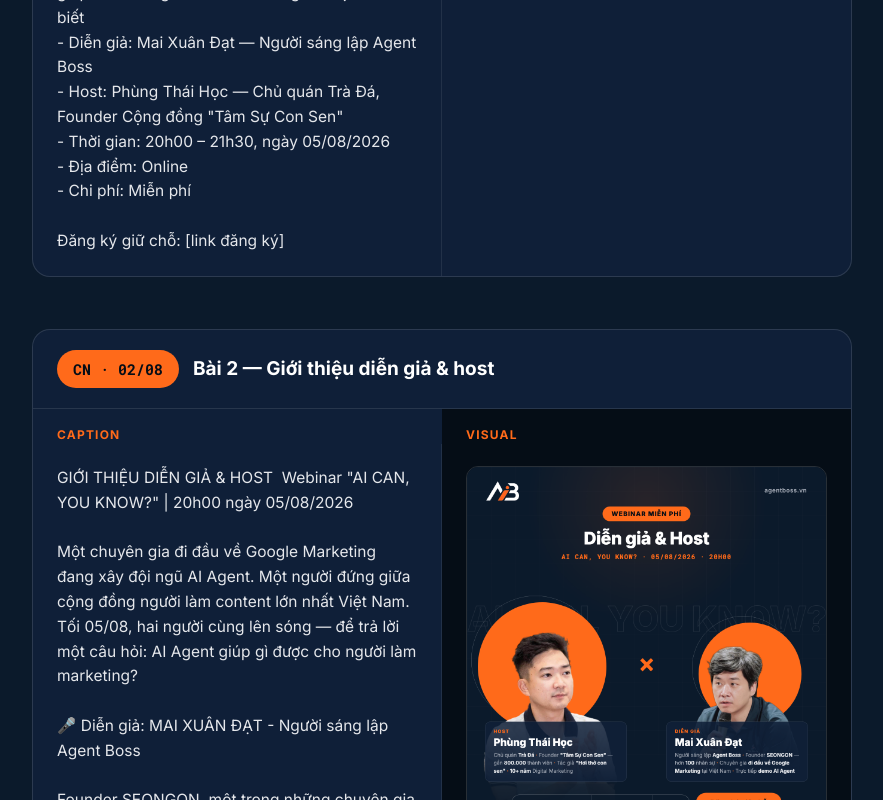
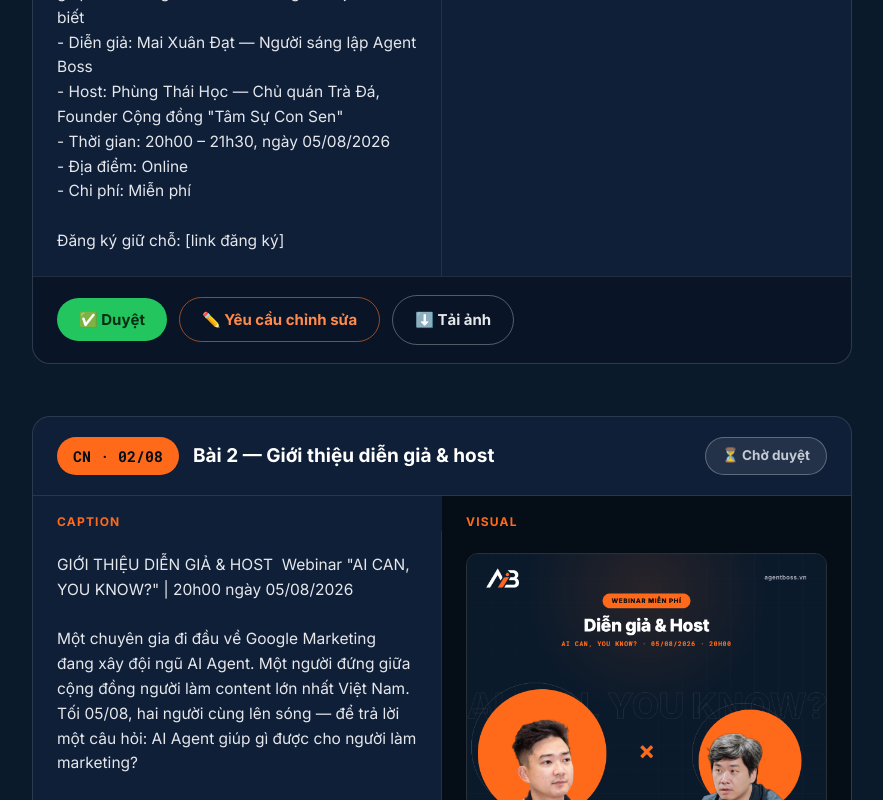
Before and after one commit to Tuandang88/webinar-abs-marketing-draft, a plain HTML site: page duyet-social/index.html in a window 1280 px wide. Shown: the part 2000-2800 px from the top of the page, without its empty margins (198-1081 px from the left). Drawn offline with Linux system fonts and the light colour scheme.

Commit message:
duyet-social: them nut Duyet / Yeu cau chinh sua (comment) / Tai anh + trang thai tung bai, gui ket qua qua ntfy

```diff
--- a/duyet-social/index.html
+++ b/duyet-social/index.html
@@ -36,6 +36,25 @@
   .img img{width:100%;max-width:520px;border-radius:12px;border:1px solid rgba(255,255,255,.14)}
   .lbl{font-size:12px;letter-spacing:.1em;text-transform:uppercase;color:var(--orange);font-weight:700;padding:16px 24px 0}
   footer{margin-top:60px;color:var(--gray);font-size:13.5px;text-align:center}
+
+  .status{margin-left:auto;padding:7px 16px;border-radius:999px;font-size:13.5px;font-weight:700;white-space:nowrap}
+  .status.cho{background:rgba(156,163,175,.15);border:1.5px solid rgba(156,163,175,.5);color:#C4CBD4}
+  .status.ok{background:rgba(34,197,94,.15);border:1.5px solid rgba(34,197,94,.6);color:#4ADE80}
+  .status.sua{background:rgba(255,106,26,.15);border:1.5px solid rgba(255,106,26,.6);color:#FF8A4A}
+  .actions{display:flex;gap:12px;flex-wrap:wrap;align-items:center;padding:18px 24px;border-top:1px solid rgba(255,255,255,.1);background:rgba(5,13,22,.5)}
+  .abtn{border:none;cursor:pointer;font-family:'Inter',sans-serif;font-size:15px;font-weight:700;padding:12px 22px;border-radius:999px}
+  .abtn.duyet{background:#22C55E;color:#052e14}
+  .abtn.sua{background:transparent;color:#FF8A4A;border:1.5px solid rgba(255,106,26,.6)}
+  .abtn.tai{background:transparent;color:#E5E7EB;border:1.5px solid rgba(255,255,255,.3);text-decoration:none;display:inline-block}
+  .abtn:disabled{opacity:.45;cursor:not-allowed}
+  .cmtbox{display:none;padding:0 24px 20px;background:rgba(5,13,22,.5)}
+  .cmtbox.open{display:block}
+  .cmtbox textarea{width:100%;min-height:90px;background:var(--navy);border:1.5px solid rgba(255,255,255,.25);border-radius:12px;color:#fff;font-family:'Inter',sans-serif;font-size:15px;padding:12px 14px;resize:vertical}
+  .cmtbox textarea:focus{outline:none;border-color:var(--orange)}
+  .cmtrow{margin-top:10px;display:flex;gap:10px}
+  .sentnote{padding:10px 24px 18px;background:rgba(5,13,22,.5);color:var(--gray);font-size:14px;display:none}
+  .sentnote b{color:#FF8A4A}
+  .reset{margin-left:8px;background:none;border:none;color:var(--gray);font-size:13px;cursor:pointer;text-decoration:underline}
 </style>
 </head>
 <body>
@@ -53,7 +72,7 @@
   </table>
 
   <!-- BÀI 1 -->
-  <div class="post">
+  <div class="post" data-post="Bài 1 — Giới thiệu webinar (01/08)" data-img="images/post1.png" data-dl="bai1-gioi-thieu-webinar.png">
     <div class="post-head"><span class="date">T7 · 01/08</span><h2>Bài 1 — Giới thiệu webinar</h2></div>
     <div class="cols">
       <div>
@@ -94,7 +113,7 @@
   </div>
 
   <!-- BÀI 2 -->
-  <div class="post">
+  <div class="post" data-post="Bài 2 — Diễn giả & Host (02/08)" data-img="images/post2.png" data-dl="bai2-dien-gia-host.png">
     <div class="post-head"><span class="date">CN · 02/08</span><h2>Bài 2 — Giới thiệu diễn giả &amp; host</h2></div>
     <div class="cols">
       <div>
@@ -123,7 +142,7 @@
   </div>
 
   <!-- BÀI 3 -->
-  <div class="post">
+  <div class="post" data-post="Bài 3 — Hiểu nhầm về AI Agent (03/08)" data-img="images/post3.png" data-dl="bai3-hieu-nham.png">
     <div class="post-head"><span class="date">T2 · 03/08</span><h2>Bài 3 — Những hiểu nhầm của dân Marketing về AI Agent</h2></div>
     <div class="cols">
       <div>
@@ -153,7 +172,7 @@
   </div>
 
   <!-- BÀI 4 -->
-  <div class="post">
+  <div class="post" data-post="Bài 4 — Đếm ngược còn 1 ngày (04/08)" data-img="images/post4.png" data-dl="bai4-dem-nguoc.png">
     <div class="post-head"><span class="date">T3 · 04/08</span><h2>Bài 4 — Đếm ngược: còn 1 ngày</h2></div>
     <div class="cols">
       <div>
@@ -185,5 +204,77 @@
 
   <footer>Bản duyệt nội bộ Agent Boss · Landing draft: <a href="../" style="color:#FF6A1A">xem tại đây</a> · Tuấn (CS) tổng hợp bằng Claude Code</footer>
 </div>
+
+<script>
+// Kết quả duyệt gửi về "hòm thư" ntfy — Tuấn poll và báo lại trong Claude Code
+var TOPIC = 'https://ntfy.sh/abs-duyet-webinar1-x7k2m9q4';
+
+document.querySelectorAll('.post[data-post]').forEach(function(post){
+  var name = post.dataset.post, key = 'duyet:' + name;
+  var head = post.querySelector('.post-head');
+
+  var chip = document.createElement('span');
+  chip.className = 'status cho'; chip.textContent = '⏳ Chờ duyệt';
+  head.appendChild(chip);
+
+  var bar = document.createElement('div'); bar.className = 'actions';
+  bar.innerHTML = '<button class="abtn duyet">✅ Duyệt</button>' +
+    '<button class="abtn sua">✏️ Yêu cầu chỉnh sửa</button>' +
+    '<a class="abtn tai" href="' + post.dataset.img + '" download="' + post.dataset.dl + '">⬇️ Tải ảnh</a>';
+  post.appendChild(bar);
+
+  var box = document.createElement('div'); box.className = 'cmtbox';
+  box.innerHTML = '<textarea placeholder="Sếp ghi rõ cần sửa gì (nội dung / hình / lịch đăng)..."></textarea>' +
+    '<div class="cmtrow"><button class="abtn duyet gui">Gửi yêu cầu</button><button class="abtn tai huy">Hủy</button></div>';
+  post.appendChild(box);
+
+  var note = document.createElement('div'); note.className = 'sentnote';
+  post.appendChild(note);
+
+  var bDuyet = bar.querySelector('.duyet'), bSua = bar.querySelector('.sua');
+  var ta = box.querySelector('textarea'), bGui = box.querySelector('.gui'), bHuy = box.querySelector('.huy');
+
+  function setState(st, cmt){
+    if(st === 'ok'){ chip.className = 'status ok'; chip.textContent = '✅ Đã duyệt'; }
+    else if(st === 'sua'){ chip.className = 'status sua'; chip.textContent = '✏️ Chờ chỉnh sửa'; }
+    else { chip.className = 'status cho'; chip.textContent = '⏳ Chờ duyệt'; }
+    bDuyet.disabled = (st !== 'cho'); bSua.disabled = (st !== 'cho');
+    if(st === 'ok'){ note.style.display = 'block'; note.innerHTML = 'Đã gửi kết quả duyệt cho Tuấn. <button class="reset">đổi quyết định</button>'; }
+    else if(st === 'sua' && cmt){ note.style.display = 'block'; note.innerHTML = '<b>Yêu cầu đã gửi:</b> ' + cmt.replace(/</g,'&lt;') + ' <button class="reset">đổi quyết định</button>'; }
+    else { note.style.display = 'none'; note.innerHTML = ''; }
+    var rs = note.querySelector('.reset');
+    if(rs) rs.onclick = function(){ localStorage.removeItem(key); setState('cho'); };
+  }
+
+  function send(text, cb){
+    fetch(TOPIC, {method:'POST', body: text}).then(function(r){ cb(r.ok); }).catch(function(){ cb(false); });
+  }
+
+  var saved = {};
+  try{ saved = JSON.parse(localStorage.getItem(key) || '{}'); }catch(e){}
+  setState(saved.st || 'cho', saved.cmt);
+
+  bDuyet.onclick = function(){
+    bDuyet.disabled = true; bDuyet.textContent = 'Đang gửi...';
+    send('✅ DUYỆT — ' + name, function(ok){
+      bDuyet.textContent = '✅ Duyệt';
+      if(ok){ localStorage.setItem(key, JSON.stringify({st:'ok'})); setState('ok'); }
+      else { alert('Gửi không thành công, sếp bấm thử lại giúp em.'); bDuyet.disabled = false; }
+    });
+  };
+  bSua.onclick = function(){ box.classList.add('open'); ta.focus(); };
+  bHuy.onclick = function(){ box.classList.remove('open'); };
+  bGui.onclick = function(){
+    var c = ta.value.trim();
+    if(!c){ ta.focus(); return; }
+    bGui.disabled = true; bGui.textContent = 'Đang gửi...';
+    send('✏️ YÊU CẦU CHỈNH SỬA — ' + name + '\n' + c, function(ok){
+      bGui.disabled = false; bGui.textContent = 'Gửi yêu cầu';
+      if(ok){ localStorage.setItem(key, JSON.stringify({st:'sua', cmt:c})); box.classList.remove('open'); setState('sua', c); }
+      else { alert('Gửi không thành công, sếp bấm thử lại giúp em.'); }
+    });
+  };
+});
+</script>
 </body>
 </html>
```
